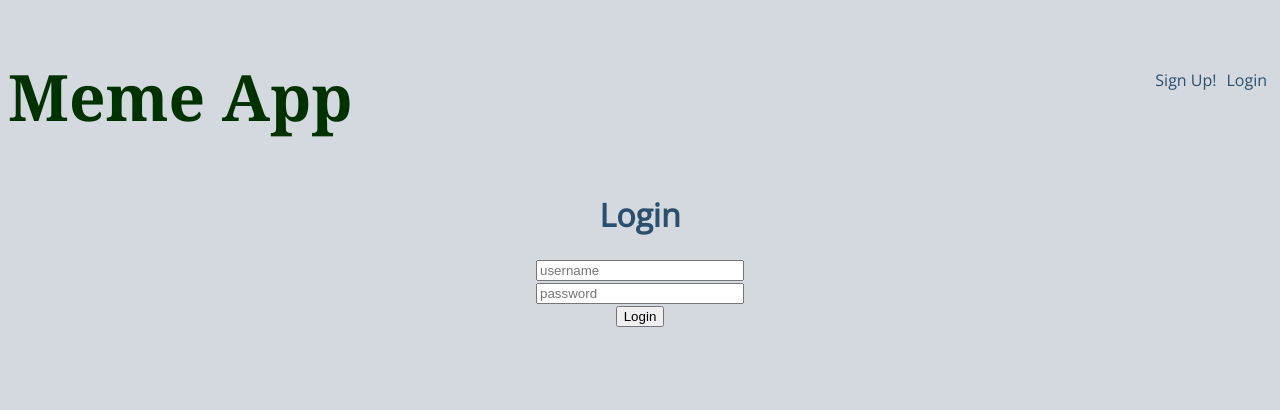
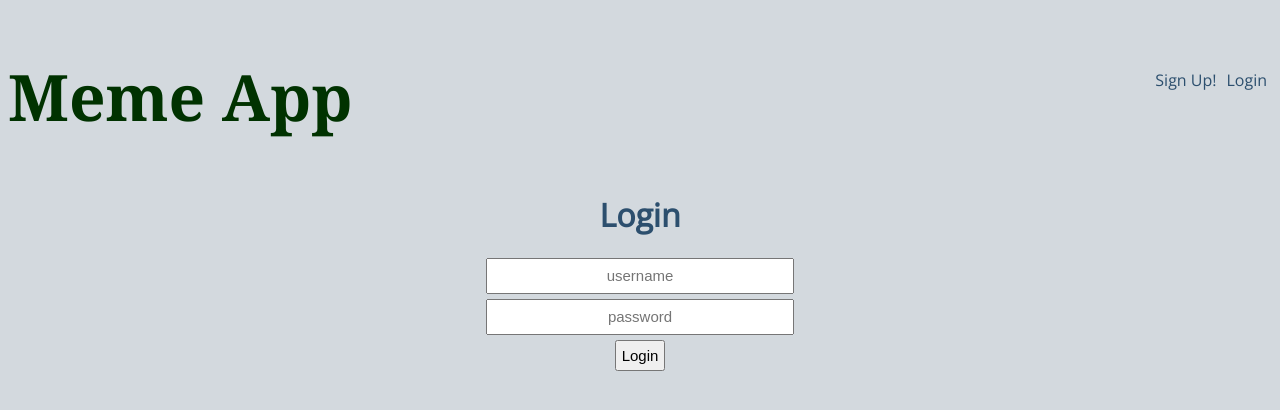
Before and after one commit to NevadaKiran/meme-app, a website: page public/index.html in a window 1280 px wide. Both pictures are taken after a click on the item "Login". Drawn offline with nearby package versions, Linux system fonts and the light colour scheme; some packages are replaced by stand-ins of ours; no server answers.

Commit message:
increased size of signup and login forms

```diff
--- a/public/css/styles.css
+++ b/public/css/styles.css
@@ -27,6 +27,7 @@ ul li {
   padding: 0 5px;
 }
 
+/*Home Partial*/
 .homeSearch {
   display: block;
   text-align: center;
@@ -43,7 +44,6 @@ ul li {
   display: block;
 }
 
-/*Home Partial*/
 .homeMemes {
   display: flex;
   flex-wrap: wrap;
@@ -61,11 +61,24 @@ div img {
 }
 
 .signUp input {
-  width: 200px;
+  width: 300px;
+  height: 30px;
+  font-size: 15px;
+  text-align: center;
+  margin-bottom: 5px;
 }
 
 .login input {
-  width: 200px;
+  width: 300px;
+  height: 30px;
+  font-size: 15px;
+  text-align: center;
+  margin-bottom: 5px;
+}
+
+button {
+  font-size: 15px;
+  padding: 5px;
 }
 
 /*User Partial*/
```
